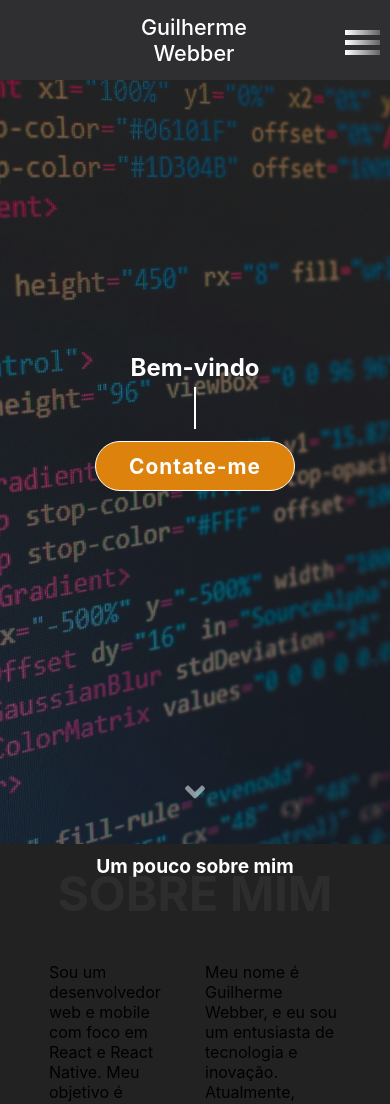
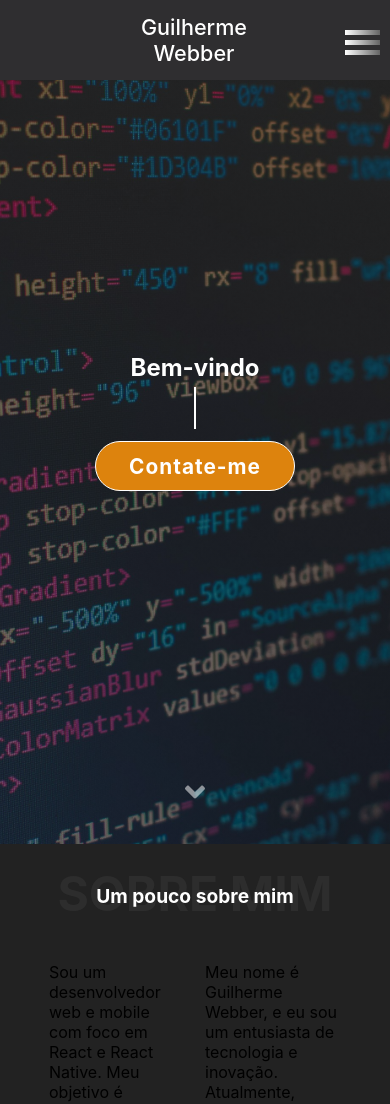
Before and after one commit to guiwebber/finalPortfolio, a React (Vite) app: page / in a window 390 px wide. Shown: the top 1104 px of the page. Built offline with nearby package versions, Linux system fonts and the light colour scheme.

Commit message:
ajustes nos titles

```diff
--- a/src/components/body/about/About.css
+++ b/src/components/body/about/About.css
@@ -36,7 +36,7 @@
     .containerAbout .frontTitle h2 {
       position: relative;
       color: white;
-      top: 10px;
+      top: 40px;
       font-size: 1.2rem;
     }
   }
```
